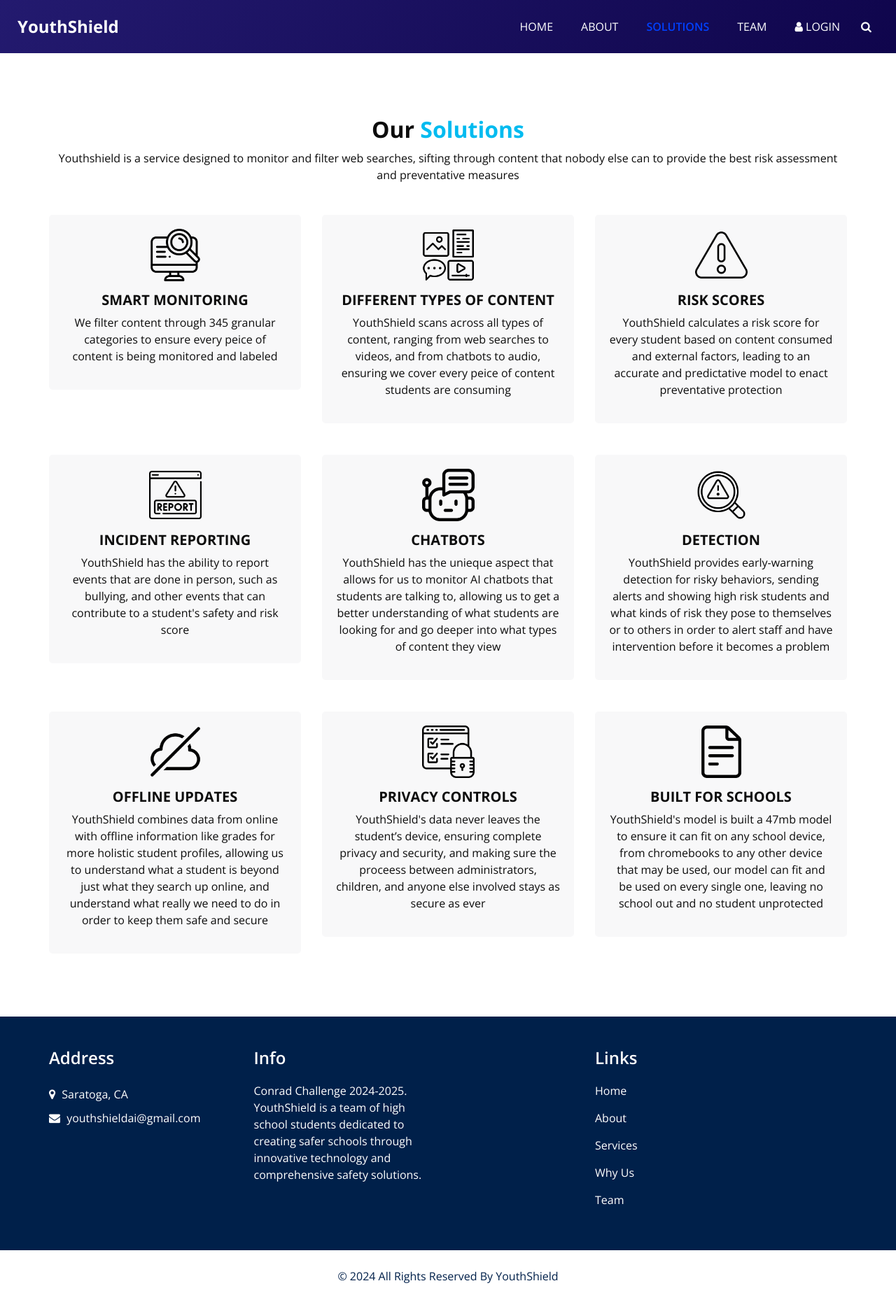
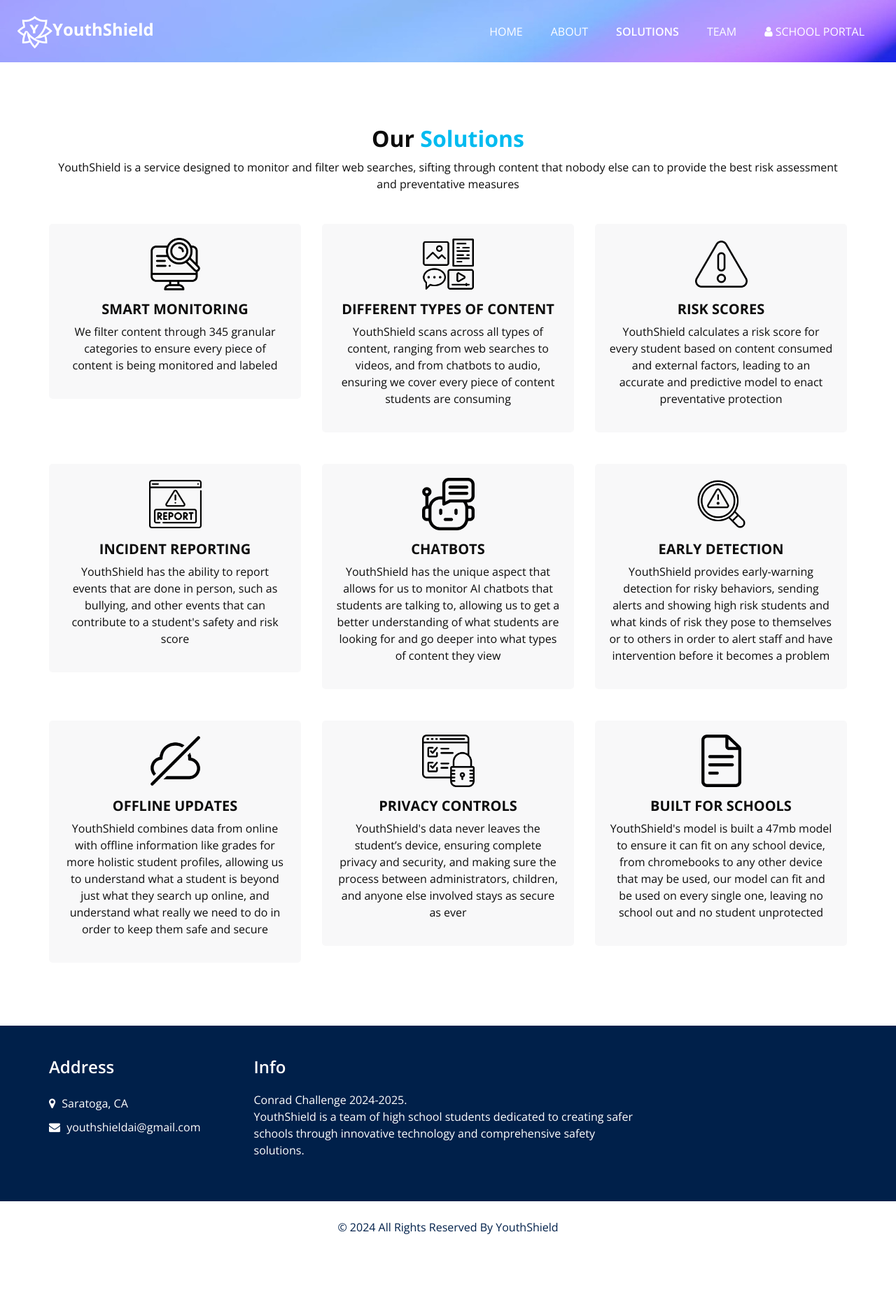
Before and after one commit to aaravkalra/ys, a website: page solutions.html in a window 1280 px wide. Shown: the whole page at 70% size. After the commit the page ends 1791 px from the top, so only its background shows below. Drawn offline with nearby package versions, Linux system fonts and the light colour scheme; some packages are replaced by stand-ins of ours.

Commit message:
Make solutions look like the home page

```diff
--- a/css/style.scss
+++ b/css/style.scss
@@ -114,9 +114,10 @@
 .sub_page {
   .hero_area {
     min-height: auto;
-    background: linear-gradient(130deg, #231a6f, #0f054c);
+    // background: linear-gradient(130deg, #231a6f, #0f054c);
+    background-image: url("../images/water29-2.jpeg");
     .hero_bg_box {
-      display: none;
+      // display: none;
     }
   }
 }
--- a/solutions.html
+++ b/solutions.html
@@ -40,7 +40,7 @@
 
     <div class="hero_bg_box">
       <div class="bg_img_box">
-        <img src="images/hero-bg.png" alt="">
+        <img src="images/water29-2.jpeg" alt="School safety background">
       </div>
     </div>
 
@@ -50,7 +50,7 @@
         <nav class="navbar navbar-expand-lg custom_nav-container ">
           <a class="navbar-brand" href="index.html">
             <span>
-              YouthShield
+              <img src="images/logo-transparent-white-50.png" alt="YouthShield logo" />YouthShield
             </span>
           </a>
 
@@ -67,20 +67,15 @@
                 <a class="nav-link" href="index.html#about"> About</a>
               </li>
               <li class="nav-item active">
-                <a class="nav-link" href="solutions.html">Solutions <span class="sr-only">(current)</span> </a>
+                <a class="nav-link" href="index.html#solution">Solutions <span class="sr-only">(current)</span> </a>
               </li>
 
               <li class="nav-item">
-                <a class="nav-link" href="team.html">Team</a>
+                <a class="nav-link" href="index.html#team">Team</a>
               </li>
               <li class="nav-item">
-                <a class="nav-link" href="login.html"> <i class="fa fa-user" aria-hidden="true"></i> Login</a>
+                <a class="nav-link" href="login.html"> <i class="fa fa-user" aria-hidden="true"></i> School Portal</a>
               </li>
-              <form class="form-inline">
-                <button class="btn  my-2 my-sm-0 nav_search-btn" type="submit">
-                  <i class="fa fa-search" aria-hidden="true"></i>
-                </button>
-              </form>
             </ul>
           </div>
         </nav>
@@ -100,21 +95,21 @@
             Our <span>Solutions</span>
           </h2>
           <p>
-            Youthshield is a service designed to monitor and filter web searches, sifting through content that nobody else can to provide the best risk assessment and preventative measures
+            YouthShield is a service designed to monitor and filter web searches, sifting through content that nobody else can to provide the best risk assessment and preventative measures
           </p>
         </div>
         <div class="row">
           <div class="col-md-4 ">
             <div class="box ">
               <div class="img-box">
-                <img src="images/monitor.png" alt="">
+                <img src="images/monitor.png" alt="Smart Monitoring">
               </div>
               <div class="detail-box">
                 <h5>
                   Smart Monitoring
                 </h5>
                 <p>
-                  We filter content through 345 granular categories to ensure every peice of content is being monitored and labeled
+                  We filter content through 345 granular categories to ensure every piece of content is being monitored and labeled
                 </p>
               </div>
             </div>
@@ -122,14 +117,14 @@
           <div class="col-md-4 ">
             <div class="box ">
               <div class="img-box">
-                <img src="images/content.png" alt="">
+                <img src="images/content.png" alt="Different Types of Content">
               </div>
               <div class="detail-box">
                 <h5>
                   Different Types of Content
                 </h5>
                 <p>
-                  YouthShield scans across all types of content, ranging from web searches to videos, and from chatbots to audio, ensuring we cover every peice of content students are consuming
+                  YouthShield scans across all types of content, ranging from web searches to videos, and from chatbots to audio, ensuring we cover every piece of content students are consuming
                 </p>
               </div>
             </div>
@@ -137,14 +132,14 @@
           <div class="col-md-4 ">
             <div class="box ">
               <div class="img-box">
-                <img src="images/risk.png" alt="">
+                <img src="images/risk.png" alt="Risk Scores">
               </div>
               <div class="detail-box">
                 <h5>
                   Risk Scores
                 </h5>
                 <p>
-                  YouthShield calculates a risk score for every student based on content consumed and external factors, leading to an accurate and predictative model to enact preventative protection
+                  YouthShield calculates a risk score for every student based on content consumed and external factors, leading to an accurate and predictive model to enact preventative protection
                 </p>
               </div>
             </div>
@@ -152,39 +147,39 @@
           <div class="col-md-4 ">
             <div class="box ">
               <div class="img-box">
-                <img src="images/report.png" alt="">
+                <img src="images/report.png" alt="Incident Reporting">
               </div>
               <div class="detail-box">
                 <h5>
                   Incident Reporting
                 </h5>
                 <p>
-                  YouthShield has the ability to report events that are done in person, such as bullying, and other events that can contribute to a student's safety and risk score                </p>
+                  YouthShield has the ability to report events that are done in person, such as bullying, and other events that can contribute to a student's safety and risk score</p>
               </div>
             </div>
           </div>
           <div class="col-md-4 ">
             <div class="box ">
               <div class="img-box">
-                <img src="images/chatbot.png" alt="">
+                <img src="images/chatbot.png" alt="Chatbots">
               </div>
               <div class="detail-box">
                 <h5>
                   Chatbots
                 </h5>
                 <p>
-                  YouthShield has the unieque aspect that allows for us to monitor AI chatbots that students are talking to, allowing us to get a better understanding of what students are looking for and go deeper into what types of content they view            </p>
+                  YouthShield has the unique aspect that allows for us to monitor AI chatbots that students are talking to, allowing us to get a better understanding of what students are looking for and go deeper into what types of content they view </p>
               </div>
             </div>
           </div>
           <div class="col-md-4 ">
             <div class="box ">
               <div class="img-box">
-                <img src="images/threat-detection.png" alt="">
+                <img src="images/threat-detection.png" alt="EArly Detection">
               </div>
               <div class="detail-box">
                 <h5>
-                  Detection
+                  Early Detection
                 </h5>
                 <p>
                   YouthShield provides early-warning detection for risky behaviors, sending alerts and showing high risk students and what kinds of risk they pose to themselves or to others in order to alert staff and have intervention before it becomes a problem
@@ -195,7 +190,7 @@
           <div class="col-md-4 ">
             <div class="box ">
               <div class="img-box">
-                <img src="images/no-cloud.png" alt="">
+                <img src="images/no-cloud.png" alt="Offline Updates">
               </div>
               <div class="detail-box">
                 <h5>
@@ -210,14 +205,14 @@
           <div class="col-md-4 ">
             <div class="box ">
               <div class="img-box">
-                <img src="images/secure-data.png" alt="">
+                <img src="images/secure-data.png" alt="Privacy controls">
               </div>
               <div class="detail-box">
                 <h5>
                   Privacy controls
                 </h5>
                 <p>
-                  YouthShield's data never leaves the student’s device, ensuring complete privacy and security, and making sure the proceess between administrators, children, and anyone else involved stays as secure as ever
+                  YouthShield's data never leaves the student’s device, ensuring complete privacy and security, and making sure the process between administrators, children, and anyone else involved stays as secure as ever
                 </p>
               </div>
             </div>
@@ -225,7 +220,7 @@
           <div class="col-md-4 ">
             <div class="box ">
               <div class="img-box">
-                <img src="images/document.png" alt="">
+                <img src="images/document.png" alt="Built for Schools">
               </div>
               <div class="detail-box">
                 <h5>
@@ -259,7 +254,7 @@
                   Saratoga, CA
                 </span>
               </a>
-              <a href="">
+              <a href="mailto:YouthShield@gmail.com">
                 <i class="fa fa-envelope" aria-hidden="true"></i>
                 <span>
                   youthshieldai@gmail.com
@@ -267,20 +262,32 @@
               </a>
             </div>
           </div>
-
+          <!-- <div class="info_social">
+            <a href="">
+              <i class="fa fa-facebook" aria-hidden="true"></i>
+            </a>
+            <a href="">
+              <i class="fa fa-twitter" aria-hidden="true"></i>
+            </a>
+            <a href="">
+              <i class="fa fa-linkedin" aria-hidden="true"></i>
+            </a>
+            <a href="">
+              <i class="fa fa-instagram" aria-hidden="true"></i>
+            </a>
+          </div> -->
         </div>
-        <div class="col-md-6 col-lg-3 info_col">
+        <div class="col-md-6 col-lg-6 info_col">
           <div class="info_detail">
             <h4>
               Info
             </h4>
             <p>
-              Conrad Challenge 2024-2025.
-YouthShield is a team of high school students dedicated to creating safer schools through innovative technology and comprehensive safety solutions.
+              Conrad Challenge 2024-2025. <br > YouthShield is a team of high school students dedicated to creating safer schools through innovative technology and comprehensive safety solutions.
             </p>
           </div>
         </div>
-        <div class="col-md-6 col-lg-2 mx-auto info_col">
+        <!-- <div class="col-md-6 col-lg-2 mx-auto info_col">
           <div class="info_link_box">
             <h4>
               Links
@@ -303,8 +310,18 @@
               </a>
             </div>
           </div>
-        </div>
-
+        </div> -->
+        <!-- <div class="col-md-6 col-lg-3 info_col ">
+          <h4>
+            Subscribe
+          </h4>
+          <form action="#">
+            <input type="text" placeholder="Enter email" />
+            <button type="submit">
+              Subscribe
+            </button>
+          </form>
+        </div> -->
       </div>
     </div>
   </section>
```
Also changed, not shown: css/style.css.
